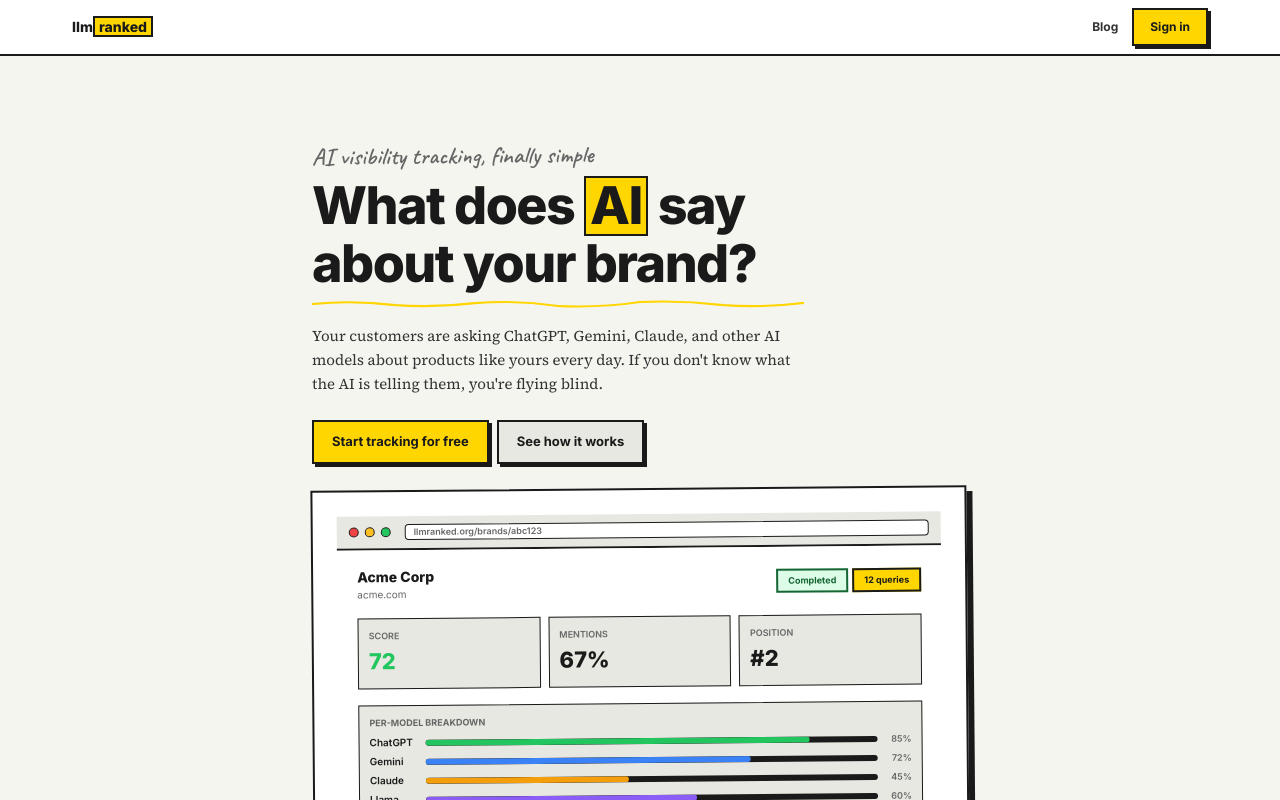
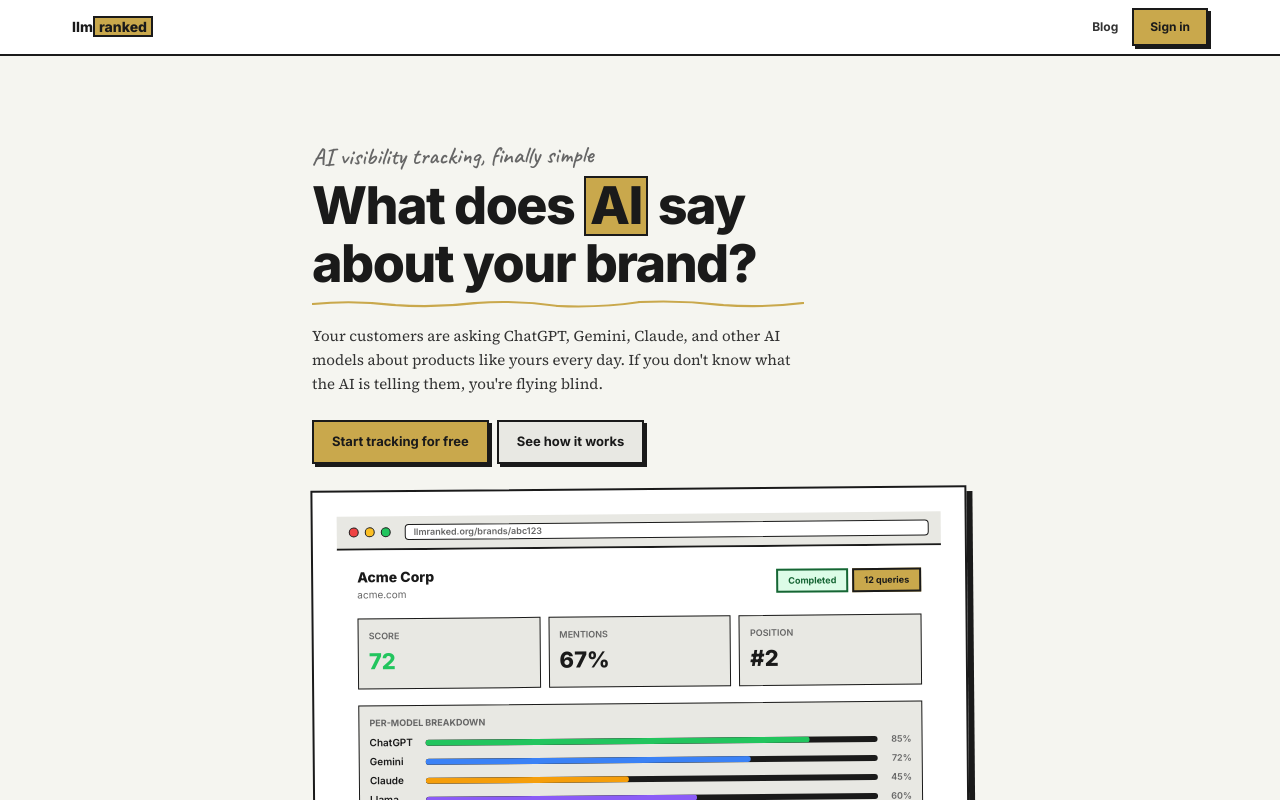
Before and after one commit to getcleanroom-xyz/llmrank, a Next.js app in the folder frontend/: page / in a window 1280 px wide. Shown: the top 800 px of the page. Built offline with nearby package versions, Linux system fonts and the light colour scheme; no server answers.

Commit message:
style: swap harsh yellow primary (#FFD600) for champagne gold (#C9A84C)

```diff
--- a/frontend/app/globals.css
+++ b/frontend/app/globals.css
@@ -8,7 +8,7 @@
   --black:          #1A1A1A;
   --border:         #1A1A1A;
 
-  --primary:        #FFD600;
+  --primary:        #C9A84C;
   --primary-border: #1A1A1A;
   --blue:           #3B82F6;
   --green:          #22C55E;
```
